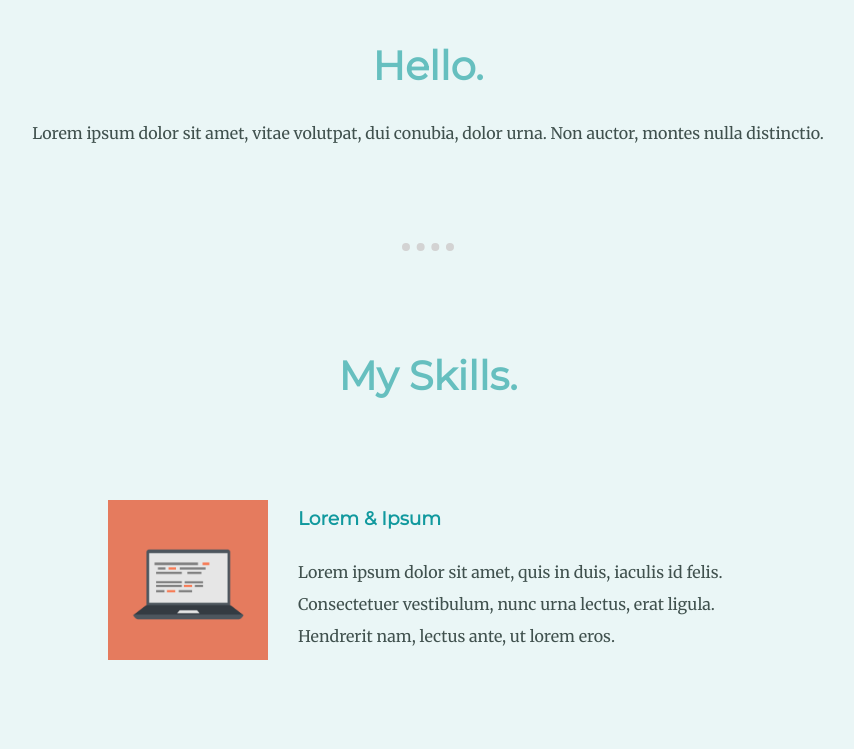
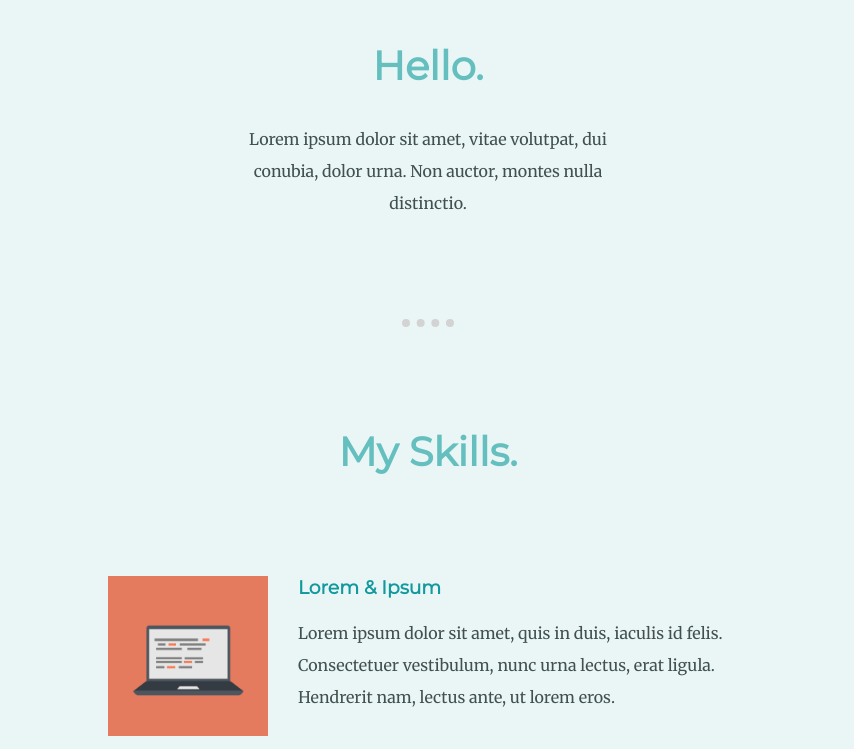
Before and after one commit to CristhianAgudelo/CV-but-pretty, a plain HTML site: page index.html in a window 1280 px wide. Shown: the part 940-1689 px from the top of the page, without its empty margins (212-1066 px from the left). Drawn offline with Linux system fonts and the light colour scheme.

Commit message:
Add files via upload

```diff
--- a/css/style.css
+++ b/css/style.css
@@ -4,6 +4,9 @@ body{
   font-family: 'Merriweather',serif;
   background-color: #EAF6F6;
   color: #40514E;
+}
+p{
+  line-height: 2;
 }
 
 h1{
@@ -59,7 +62,7 @@ hr{
   text-align: left;
   width: 50%;
   margin: 100px auto;
-  line-height: 2;
+
 }
 .computer{
   margin-right: 30px;
@@ -145,3 +148,7 @@ hr{
 .h3-contact{
   margin-bottom: 40px;
 }
+.hello{
+  width: 30%;
+  margin:auto;
+}
--- a/index.html
+++ b/index.html
@@ -19,7 +19,7 @@
       <div class="profile">
         <img class="fotito" src="images/person.png" alt="fotito-mia">
         <h2>Hello.</h2>
-        <p>Lorem ipsum dolor sit amet, vitae volutpat, dui conubia, dolor urna. Non auctor, montes nulla distinctio.</p>
+        <p class="hello">Lorem ipsum dolor sit amet, vitae volutpat, dui conubia, dolor urna. Non auctor, montes nulla distinctio.</p>
       </div>
       <hr>
       <div class="skills">
```
